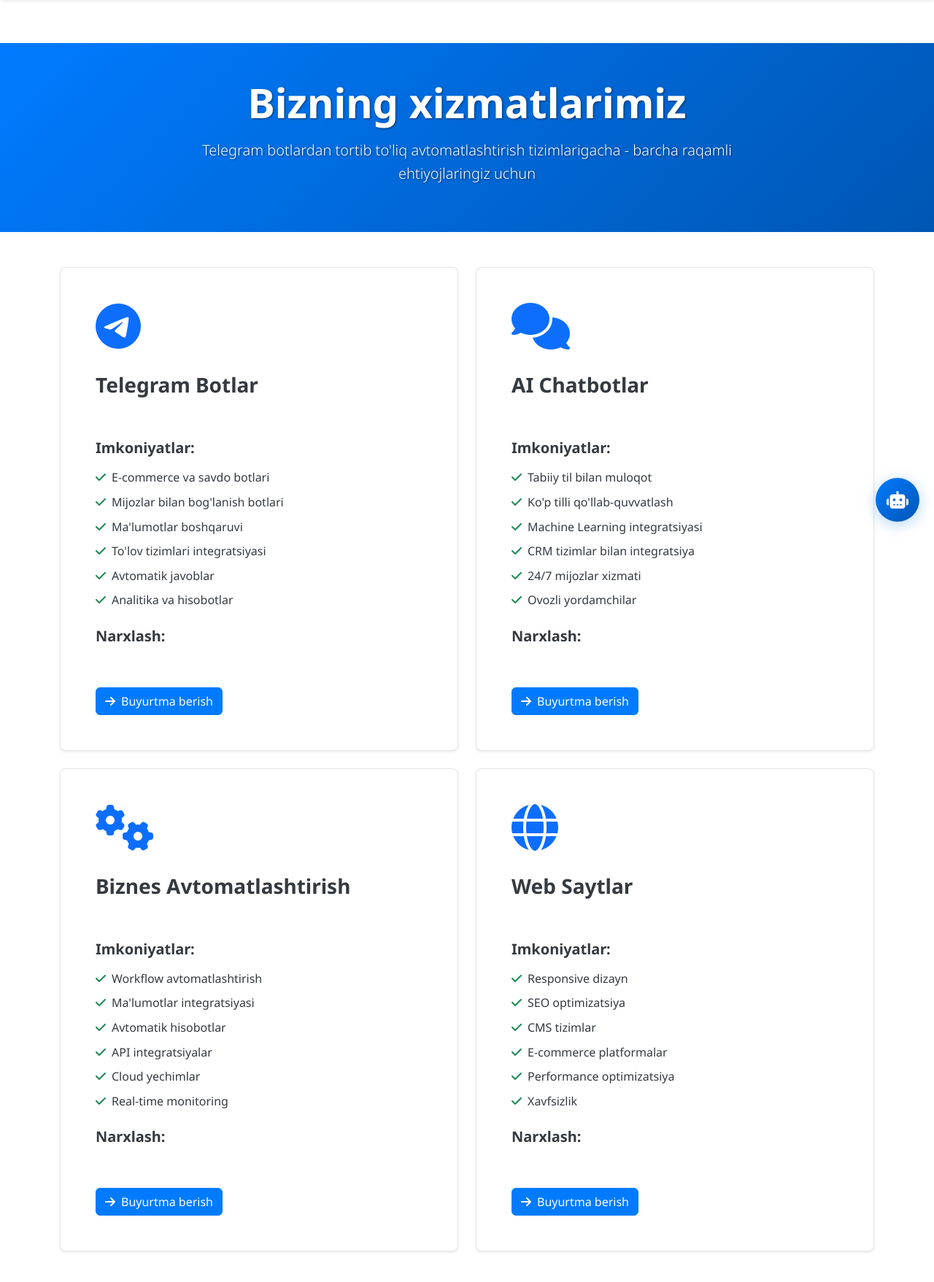
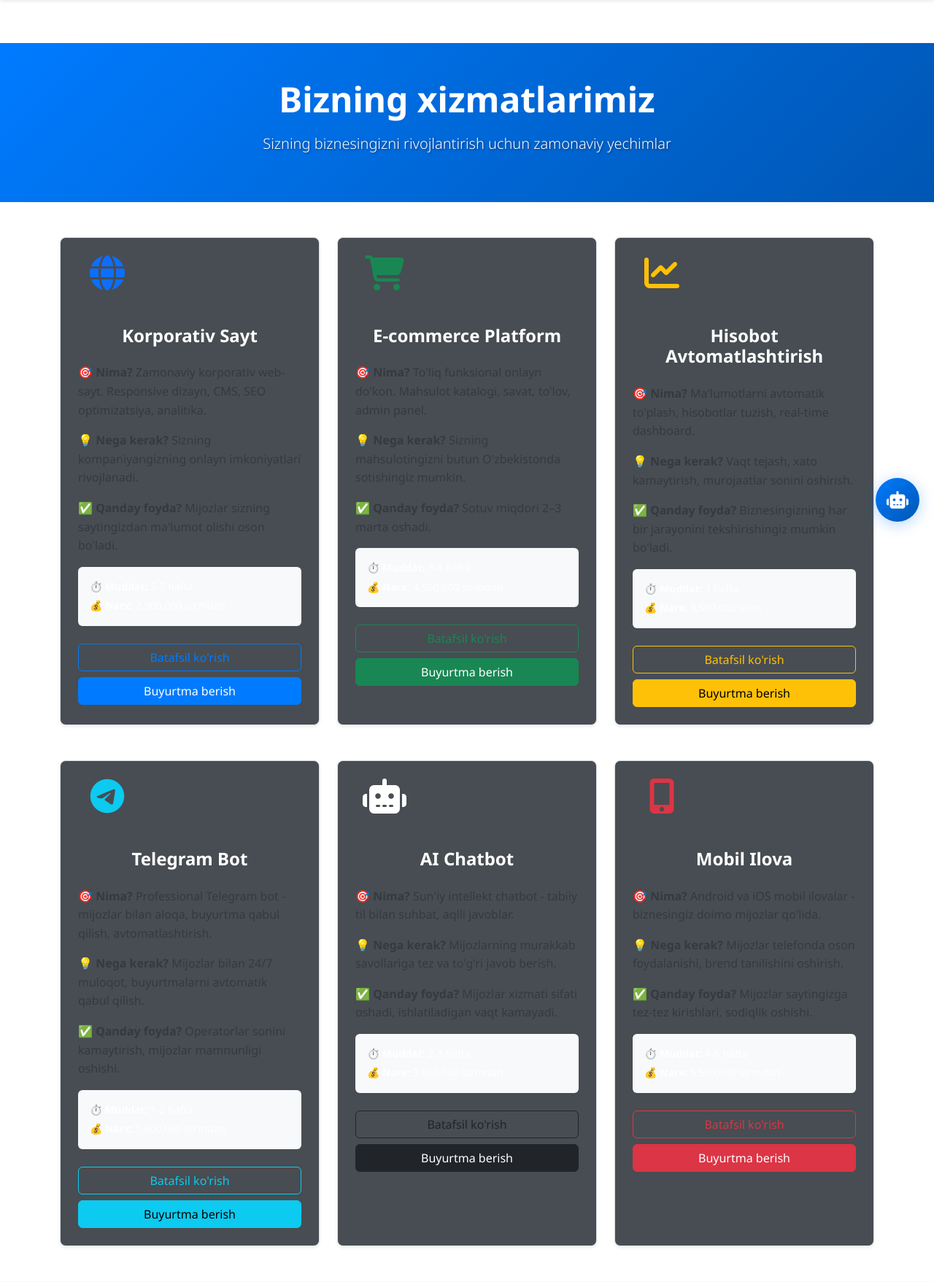
Before and after one commit to onlinemobi102-cpu/SmartBotuz, a Flask app: page /services in a window 1280 px wide. Shown: the part 65-1822 px from the top of the page at 73% size. Run offline with Flask 3, Linux system fonts and the light colour scheme.

Commit message:
Update services page to better showcase offerings with detailed project examples
Refactors the services page to display services using a "Project Example" format, including "What?", "Why?", and "Benefit?" sections for each offering.

Replit-Commit-Author: Agent
Replit-Commit-Session-Id: 003afd2e-ef41-4b48-a104-28b0f56b6edf
Replit-Commit-Checkpoint-Type: full_checkpoint
Replit-Commit-Screenshot-Url: https://storage.googleapis.com/screenshot-production-us-central1/47b16ba7-206e-4536-9382-c86591df9ff7/003afd2e-ef41-4b48-a104-28b0f56b6edf/In2EYVg

```diff
--- a/templates/services.html
+++ b/templates/services.html
@@ -1,5 +1,4 @@
 {% extends "base.html" %}
-
 {% block title %}Xizmatlar - SmartBot.uz{% endblock %}
 
 {% block content %}
@@ -8,10 +7,8 @@
     <div class="container">
         <div class="row">
             <div class="col-lg-8 mx-auto text-center">
-                <h1 class="display-4 fw-bold mb-3">Bizning xizmatlarimiz</h1>
-                <p class="lead">
-                    Telegram botlardan tortib to'liq avtomatlashtirish tizimlarigacha - barcha raqamli ehtiyojlaringiz uchun
-                </p>
+                <h2 class="display-5 fw-bold mb-3">Bizning xizmatlarimiz</h2>
+                <p class="lead">Sizning biznesingizni rivojlantirish uchun zamonaviy yechimlar</p>
             </div>
         </div>
     </div>
@@ -21,139 +18,258 @@
 <section class="py-5">
     <div class="container">
         <div class="row g-4">
-            <!-- Telegram Bots -->
-            <div class="col-lg-6">
-                <div class="service-detail-card bg-white p-5 rounded-3 shadow-sm h-100">
-                    <div class="service-header mb-4">
+            <!-- Korporativ Sayt -->
+            <div class="col-lg-4 col-md-6">
+                <div class="service-card h-100 p-4 rounded-3 shadow-sm border bg-white">
+                    <div class="text-center mb-4">
                         <div class="service-icon mb-3">
-                            <i class="fab fa-telegram fa-4x text-primary"></i>
+                            <i class="fas fa-globe fa-3x text-primary"></i>
                         </div>
-                        <h3 class="fw-bold">Telegram Botlar</h3>
-                        <p class="text-muted">Biznesingiz uchun professional Telegram botlar yaratamiz</p>
+                        <h4 class="fw-bold mb-3">Korporativ Sayt</h4>
                     </div>
 
-                    <div class="service-features mb-4">
-                        <h5 class="fw-bold mb-3">Imkoniyatlar:</h5>
-                        <ul class="list-unstyled">
-                            <li class="mb-2"><i class="fas fa-check text-success me-2"></i>E-commerce va savdo botlari</li>
-                            <li class="mb-2"><i class="fas fa-check text-success me-2"></i>Mijozlar bilan bog'lanish botlari</li>
-                            <li class="mb-2"><i class="fas fa-check text-success me-2"></i>Ma'lumotlar boshqaruvi</li>
-                            <li class="mb-2"><i class="fas fa-check text-success me-2"></i>To'lov tizimlari integratsiyasi</li>
-                            <li class="mb-2"><i class="fas fa-check text-success me-2"></i>Avtomatik javoblar</li>
-                            <li class="mb-2"><i class="fas fa-check text-success me-2"></i>Analitika va hisobotlar</li>
-                        </ul>
+                    <div class="service-content mb-4">
+                        <div class="question-block mb-3">
+                            <p class="text-dark mb-2">
+                                <strong>🎯 Nima?</strong> Zamonaviy korporativ web-sayt. Responsive dizayn, CMS, SEO optimizatsiya, analitika.
+                            </p>
+                        </div>
+
+                        <div class="question-block mb-3">
+                            <p class="text-dark mb-2">
+                                <strong>💡 Nega kerak?</strong> Sizning kompaniyangizning onlayn imkoniyatlari rivojlanadi.
+                            </p>
+                        </div>
+
+                        <div class="question-block mb-3">
+                            <p class="text-dark mb-2">
+                                <strong>✅ Qanday foyda?</strong> Mijozlar sizning saytingizdan ma'lumot olishi oson bo'ladi.
+                            </p>
+                        </div>
+
+                        <div class="project-info bg-light p-3 rounded mb-3">
+                            <p class="mb-1 small"><strong>⏱️ Muddat:</strong> 2-3 hafta</p>
+                            <p class="mb-0 small"><strong>💰 Narx:</strong> 2,500,000 so'mdan</p>
+                        </div>
                     </div>
 
-                    <div class="pricing mb-4">
-                        <h5 class="fw-bold">Narxlash:</h5>
-                        <p class="text-muted">500,000 so'mdan boshlanadi</p>
+                    <div class="mt-auto">
+                        <a href="{{ url_for('contact') }}" class="btn btn-outline-primary w-100 mb-2">Batafsil ko'rish</a>
+                        <a href="{{ url_for('contact') }}" class="btn btn-primary w-100">Buyurtma berish</a>
                     </div>
-
-                    <a href="{{ url_for('contact') }}" class="btn btn-primary">
-                        <i class="fas fa-arrow-right me-2"></i>Buyurtma berish
-                    </a>
                 </div>
             </div>
 
-            <!-- Chatbots -->
-            <div class="col-lg-6">
-                <div class="service-detail-card bg-white p-5 rounded-3 shadow-sm h-100">
-                    <div class="service-header mb-4">
+            <!-- E-commerce Platform -->
+            <div class="col-lg-4 col-md-6">
+                <div class="service-card h-100 p-4 rounded-3 shadow-sm border bg-white">
+                    <div class="text-center mb-4">
                         <div class="service-icon mb-3">
-                            <i class="fas fa-comments fa-4x text-primary"></i>
+                            <i class="fas fa-shopping-cart fa-3x text-success"></i>
                         </div>
-                        <h3 class="fw-bold">AI Chatbotlar</h3>
-                        <p class="text-muted">Sun'iy intellekt asosidagi chatbotlar</p>
+                        <h4 class="fw-bold mb-3">E-commerce Platform</h4>
                     </div>
 
-                    <div class="service-features mb-4">
-                        <h5 class="fw-bold mb-3">Imkoniyatlar:</h5>
-                        <ul class="list-unstyled">
-                            <li class="mb-2"><i class="fas fa-check text-success me-2"></i>Tabiiy til bilan muloqot</li>
-                            <li class="mb-2"><i class="fas fa-check text-success me-2"></i>Ko'p tilli qo'llab-quvvatlash</li>
-                            <li class="mb-2"><i class="fas fa-check text-success me-2"></i>Machine Learning integratsiyasi</li>
-                            <li class="mb-2"><i class="fas fa-check text-success me-2"></i>CRM tizimlar bilan integratsiya</li>
-                            <li class="mb-2"><i class="fas fa-check text-success me-2"></i>24/7 mijozlar xizmati</li>
-                            <li class="mb-2"><i class="fas fa-check text-success me-2"></i>Ovozli yordamchilar</li>
-                        </ul>
+                    <div class="service-content mb-4">
+                        <div class="question-block mb-3">
+                            <p class="text-dark mb-2">
+                                <strong>🎯 Nima?</strong> To'liq funksional onlayn do'kon. Mahsulot katalogi, savat, to'lov, admin panel.
+                            </p>
+                        </div>
+
+                        <div class="question-block mb-3">
+                            <p class="text-dark mb-2">
+                                <strong>💡 Nega kerak?</strong> Sizning mahsulotingizni butun O'zbekistonda sotishingiz mumkin.
+                            </p>
+                        </div>
+
+                        <div class="question-block mb-3">
+                            <p class="text-dark mb-2">
+                                <strong>✅ Qanday foyda?</strong> Sotuv miqdori 2–3 marta oshadi.
+                            </p>
+                        </div>
+
+                        <div class="project-info bg-light p-3 rounded mb-3">
+                            <p class="mb-1 small"><strong>⏱️ Muddat:</strong> 3-4 hafta</p>
+                            <p class="mb-0 small"><strong>💰 Narx:</strong> 4,500,000 so'mdan</p>
+                        </div>
                     </div>
 
-                    <div class="pricing mb-4">
-                        <h5 class="fw-bold">Narxlash:</h5>
-                        <p class="text-muted">1,000,000 so'mdan boshlanadi</p>
+                    <div class="mt-auto">
+                        <a href="{{ url_for('contact') }}" class="btn btn-outline-success w-100 mb-2">Batafsil ko'rish</a>
+                        <a href="{{ url_for('contact') }}" class="btn btn-success w-100">Buyurtma berish</a>
                     </div>
-
-                    <a href="{{ url_for('contact') }}" class="btn btn-primary">
-                        <i class="fas fa-arrow-right me-2"></i>Buyurtma berish
-                    </a>
                 </div>
             </div>
 
-            <!-- Business Automation -->
-            <div class="col-lg-6">
-                <div class="service-detail-card bg-white p-5 rounded-3 shadow-sm h-100">
-                    <div class="service-header mb-4">
+            <!-- Hisobot Avtomatlashtirish -->
+            <div class="col-lg-4 col-md-6">
+                <div class="service-card h-100 p-4 rounded-3 shadow-sm border bg-white">
+                    <div class="text-center mb-4">
                         <div class="service-icon mb-3">
-                            <i class="fas fa-cogs fa-4x text-primary"></i>
+                            <i class="fas fa-chart-line fa-3x text-warning"></i>
                         </div>
-                        <h3 class="fw-bold">Biznes Avtomatlashtirish</h3>
-                        <p class="text-muted">Biznes jarayonlarini optimizatsiya qilish</p>
+                        <h4 class="fw-bold mb-3">Hisobot Avtomatlashtirish</h4>
                     </div>
 
-                    <div class="service-features mb-4">
-                        <h5 class="fw-bold mb-3">Imkoniyatlar:</h5>
-                        <ul class="list-unstyled">
-                            <li class="mb-2"><i class="fas fa-check text-success me-2"></i>Workflow avtomatlashtirish</li>
-                            <li class="mb-2"><i class="fas fa-check text-success me-2"></i>Ma'lumotlar integratsiyasi</li>
-                            <li class="mb-2"><i class="fas fa-check text-success me-2"></i>Avtomatik hisobotlar</li>
-                            <li class="mb-2"><i class="fas fa-check text-success me-2"></i>API integratsiyalar</li>
-                            <li class="mb-2"><i class="fas fa-check text-success me-2"></i>Cloud yechimlar</li>
-                            <li class="mb-2"><i class="fas fa-check text-success me-2"></i>Real-time monitoring</li>
-                        </ul>
+                    <div class="service-content mb-4">
+                        <div class="question-block mb-3">
+                            <p class="text-dark mb-2">
+                                <strong>🎯 Nima?</strong> Ma'lumotlarni avtomatik to'plash, hisobotlar tuzish, real-time dashboard.
+                            </p>
+                        </div>
+
+                        <div class="question-block mb-3">
+                            <p class="text-dark mb-2">
+                                <strong>💡 Nega kerak?</strong> Vaqt tejash, xato kamaytirish, murojaatlar sonini oshirish.
+                            </p>
+                        </div>
+
+                        <div class="question-block mb-3">
+                            <p class="text-dark mb-2">
+                                <strong>✅ Qanday foyda?</strong> Biznesingizning har bir jarayonini tekshirishingiz mumkin bo'ladi.
+                            </p>
+                        </div>
+
+                        <div class="project-info bg-light p-3 rounded mb-3">
+                            <p class="mb-1 small"><strong>⏱️ Muddat:</strong> 3 hafta</p>
+                            <p class="mb-0 small"><strong>💰 Narx:</strong> 3,500,000 so'm</p>
+                        </div>
                     </div>
 
-                    <div class="pricing mb-4">
-                        <h5 class="fw-bold">Narxlash:</h5>
-                        <p class="text-muted">2,000,000 so'mdan boshlanadi</p>
+                    <div class="mt-auto">
+                        <a href="{{ url_for('contact') }}" class="btn btn-outline-warning w-100 mb-2">Batafsil ko'rish</a>
+                        <a href="{{ url_for('contact') }}" class="btn btn-warning w-100">Buyurtma berish</a>
+                    </div>
+                </div>
+            </div>
+        </div>
+
+        <!-- Additional Services Row -->
+        <div class="row g-4 mt-4">
+            <!-- Telegram Bot -->
+            <div class="col-lg-4 col-md-6">
+                <div class="service-card h-100 p-4 rounded-3 shadow-sm border bg-white">
+                    <div class="text-center mb-4">
+                        <div class="service-icon mb-3">
+                            <i class="fab fa-telegram fa-3x text-info"></i>
+                        </div>
+                        <h4 class="fw-bold mb-3">Telegram Bot</h4>
                     </div>
 
-                    <a href="{{ url_for('contact') }}" class="btn btn-primary">
-                        <i class="fas fa-arrow-right me-2"></i>Buyurtma berish
-                    </a>
+                    <div class="service-content mb-4">
+                        <div class="question-block mb-3">
+                            <p class="text-dark mb-2">
+                                <strong>🎯 Nima?</strong> Professional Telegram bot - mijozlar bilan aloqa, buyurtma qabul qilish, avtomatlashtirish.
+                            </p>
+                        </div>
+
+                        <div class="question-block mb-3">
+                            <p class="text-dark mb-2">
+                                <strong>💡 Nega kerak?</strong> Mijozlar bilan 24/7 muloqot, buyurtmalarni avtomatik qabul qilish.
+                            </p>
+                        </div>
+
+                        <div class="question-block mb-3">
+                            <p class="text-dark mb-2">
+                                <strong>✅ Qanday foyda?</strong> Operatorlar sonini kamaytirish, mijozlar mamnunligi oshishi.
+                            </p>
+                        </div>
+
+                        <div class="project-info bg-light p-3 rounded mb-3">
+                            <p class="mb-1 small"><strong>⏱️ Muddat:</strong> 1-2 hafta</p>
+                            <p class="mb-0 small"><strong>💰 Narx:</strong> 1,500,000 so'mdan</p>
+                        </div>
+                    </div>
+
+                    <div class="mt-auto">
+                        <a href="{{ url_for('contact') }}" class="btn btn-outline-info w-100 mb-2">Batafsil ko'rish</a>
+                        <a href="{{ url_for('contact') }}" class="btn btn-info w-100">Buyurtma berish</a>
+                    </div>
                 </div>
             </div>
 
-            <!-- Web Development -->
-            <div class="col-lg-6">
-                <div class="service-detail-card bg-white p-5 rounded-3 shadow-sm h-100">
-                    <div class="service-header mb-4">
+            <!-- AI Chatbot -->
+            <div class="col-lg-4 col-md-6">
+                <div class="service-card h-100 p-4 rounded-3 shadow-sm border bg-white">
+                    <div class="text-center mb-4">
                         <div class="service-icon mb-3">
-                            <i class="fas fa-globe fa-4x text-primary"></i>
+                            <i class="fas fa-robot fa-3x text-purple"></i>
                         </div>
-                        <h3 class="fw-bold">Web Saytlar</h3>
-                        <p class="text-muted">Zamonaviy va responsive web saytlar</p>
+                        <h4 class="fw-bold mb-3">AI Chatbot</h4>
                     </div>
 
-                    <div class="service-features mb-4">
-                        <h5 class="fw-bold mb-3">Imkoniyatlar:</h5>
-                        <ul class="list-unstyled">
-                            <li class="mb-2"><i class="fas fa-check text-success me-2"></i>Responsive dizayn</li>
-                            <li class="mb-2"><i class="fas fa-check text-success me-2"></i>SEO optimizatsiya</li>
-                            <li class="mb-2"><i class="fas fa-check text-success me-2"></i>CMS tizimlar</li>
-                            <li class="mb-2"><i class="fas fa-check text-success me-2"></i>E-commerce platformalar</li>
-                            <li class="mb-2"><i class="fas fa-check text-success me-2"></i>Performance optimizatsiya</li>
-                            <li class="mb-2"><i class="fas fa-check text-success me-2"></i>Xavfsizlik</li>
-                        </ul>
+                    <div class="service-content mb-4">
+                        <div class="question-block mb-3">
+                            <p class="text-dark mb-2">
+                                <strong>🎯 Nima?</strong> Sun'iy intellekt chatbot - tabiiy til bilan suhbat, aqlli javoblar.
+                            </p>
+                        </div>
+
+                        <div class="question-block mb-3">
+                            <p class="text-dark mb-2">
+                                <strong>💡 Nega kerak?</strong> Mijozlarning murakkab savollariga tez va to'g'ri javob berish.
+                            </p>
+                        </div>
+
+                        <div class="question-block mb-3">
+                            <p class="text-dark mb-2">
+                                <strong>✅ Qanday foyda?</strong> Mijozlar xizmati sifati oshadi, ishlatiladigan vaqt kamayadi.
+                            </p>
+                        </div>
+
+                        <div class="project-info bg-light p-3 rounded mb-3">
+                            <p class="mb-1 small"><strong>⏱️ Muddat:</strong> 2-3 hafta</p>
+                            <p class="mb-0 small"><strong>💰 Narx:</strong> 3,000,000 so'mdan</p>
+                        </div>
                     </div>
 
-                    <div class="pricing mb-4">
-                        <h5 class="fw-bold">Narxlash:</h5>
-                        <p class="text-muted">1,500,000 so'mdan boshlanadi</p>
+                    <div class="mt-auto">
+                        <a href="{{ url_for('contact') }}" class="btn btn-outline-dark w-100 mb-2">Batafsil ko'rish</a>
+                        <a href="{{ url_for('contact') }}" class="btn btn-dark w-100">Buyurtma berish</a>
+                    </div>
+                </div>
+            </div>
+
+            <!-- Mobil Ilova -->
+            <div class="col-lg-4 col-md-6">
+                <div class="service-card h-100 p-4 rounded-3 shadow-sm border bg-white">
+                    <div class="text-center mb-4">
+                        <div class="service-icon mb-3">
+                            <i class="fas fa-mobile-alt fa-3x text-danger"></i>
+                        </div>
+                        <h4 class="fw-bold mb-3">Mobil Ilova</h4>
                     </div>
 
-                    <a href="{{ url_for('contact') }}" class="btn btn-primary">
-                        <i class="fas fa-arrow-right me-2"></i>Buyurtma berish
-                    </a>
+                    <div class="service-content mb-4">
+                        <div class="question-block mb-3">
+                            <p class="text-dark mb-2">
+                                <strong>🎯 Nima?</strong> Android va iOS mobil ilovalar - biznesingiz doimo mijozlar qo'lida.
+                            </p>
+                        </div>
+
+                        <div class="question-block mb-3">
+                            <p class="text-dark mb-2">
+                                <strong>💡 Nega kerak?</strong> Mijozlar telefonda oson foydalanishi, brend tanilishini oshirish.
+                            </p>
+                        </div>
+
+                        <div class="question-block mb-3">
+                            <p class="text-dark mb-2">
+                                <strong>✅ Qanday foyda?</strong> Mijozlar saytingizga tez-tez kirishlari, sodiqlik oshishi.
+                            </p>
+                        </div>
+
+                        <div class="project-info bg-light p-3 rounded mb-3">
+                            <p class="mb-1 small"><strong>⏱️ Muddat:</strong> 4-6 hafta</p>
+                            <p class="mb-0 small"><strong>💰 Narx:</strong> 5,500,000 so'mdan</p>
+                        </div>
+                    </div>
+
+                    <div class="mt-auto">
+                        <a href="{{ url_for('contact') }}" class="btn btn-outline-danger w-100 mb-2">Batafsil ko'rish</a>
+                        <a href="{{ url_for('contact') }}" class="btn btn-danger w-100">Buyurtma berish</a>
+                    </div>
                 </div>
             </div>
         </div>
@@ -175,7 +291,7 @@
         <div class="row g-4">
             <div class="col-lg-3 col-md-6">
                 <div class="process-step text-center">
-                    <div class="step-number bg-primary text-white rounded-circle mx-auto mb-3 d-flex align-items-center justify-content-center">
+                    <div class="step-number bg-primary text-white rounded-circle mx-auto mb-3 d-flex align-items-center justify-content-center" style="width: 60px; height: 60px;">
                         <span class="fw-bold">1</span>
                     </div>
                     <h5 class="fw-bold">Maslahat</h5>
@@ -185,7 +301,7 @@
 
             <div class="col-lg-3 col-md-6">
                 <div class="process-step text-center">
-                    <div class="step-number bg-primary text-white rounded-circle mx-auto mb-3 d-flex align-items-center justify-content-center">
+                    <div class="step-number bg-primary text-white rounded-circle mx-auto mb-3 d-flex align-items-center justify-content-center" style="width: 60px; height: 60px;">
                         <span class="fw-bold">2</span>
                     </div>
                     <h5 class="fw-bold">Rejalashtirish</h5>
@@ -195,7 +311,7 @@
 
             <div class="col-lg-3 col-md-6">
                 <div class="process-step text-center">
-                    <div class="step-number bg-primary text-white rounded-circle mx-auto mb-3 d-flex align-items-center justify-content-center">
+                    <div class="step-number bg-primary text-white rounded-circle mx-auto mb-3 d-flex align-items-center justify-content-center" style="width: 60px; height: 60px;">
                         <span class="fw-bold">3</span>
                     </div>
                     <h5 class="fw-bold">Ishlab chiqish</h5>
@@ -205,7 +321,7 @@
 
             <div class="col-lg-3 col-md-6">
                 <div class="process-step text-center">
-                    <div class="step-number bg-primary text-white rounded-circle mx-auto mb-3 d-flex align-items-center justify-content-center">
+                    <div class="step-number bg-primary text-white rounded-circle mx-auto mb-3 d-flex align-items-center justify-content-center" style="width: 60px; height: 60px;">
                         <span class="fw-bold">4</span>
                     </div>
                     <h5 class="fw-bold">Qo'llab-quvvatlash</h5>
```
Also changed, not shown: attached_assets/Pasted-Mijozga-xizmatlaringizni-batafsil-tushunarli-foydali-tarzda-taqdim-etish-Bu-esa-Xizmatlar-sa-1756789533109_1756789533110.txt (added, +265 -0 lines), data/services.json (+66 -8 lines).
